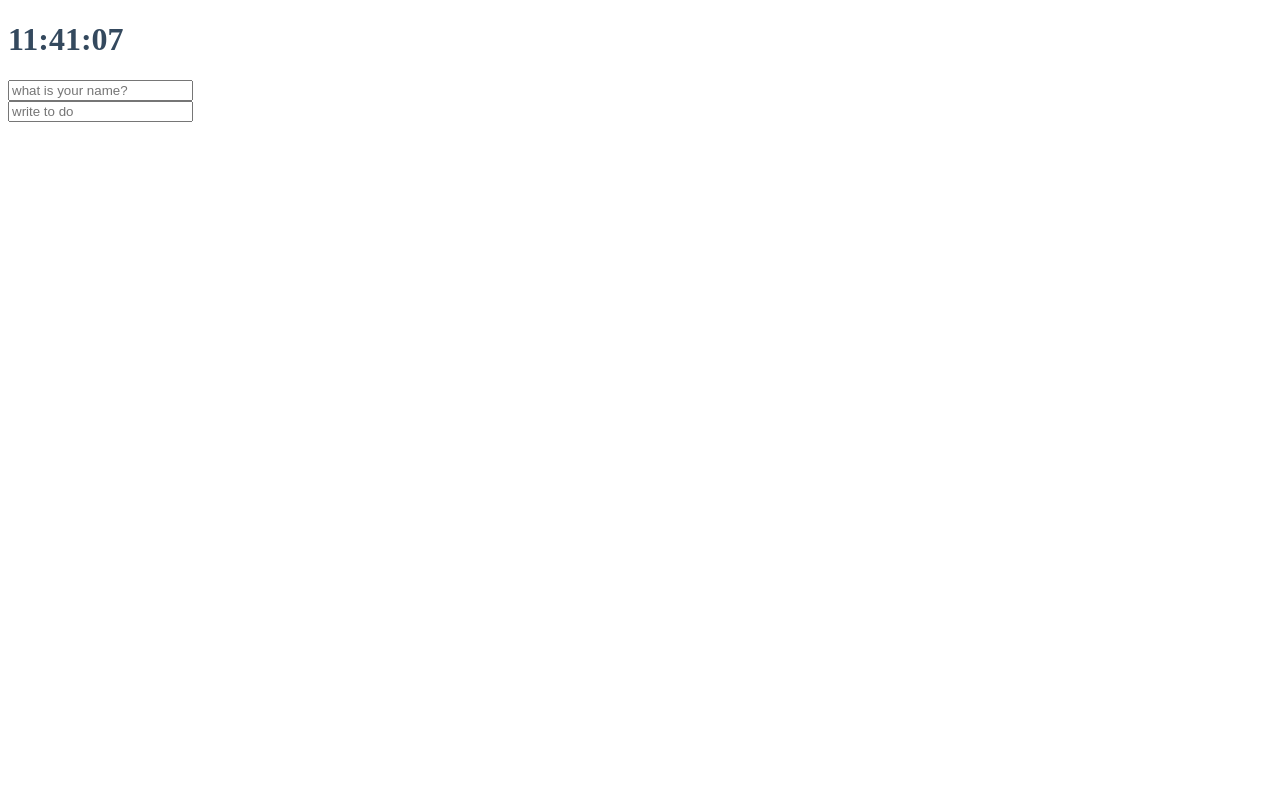
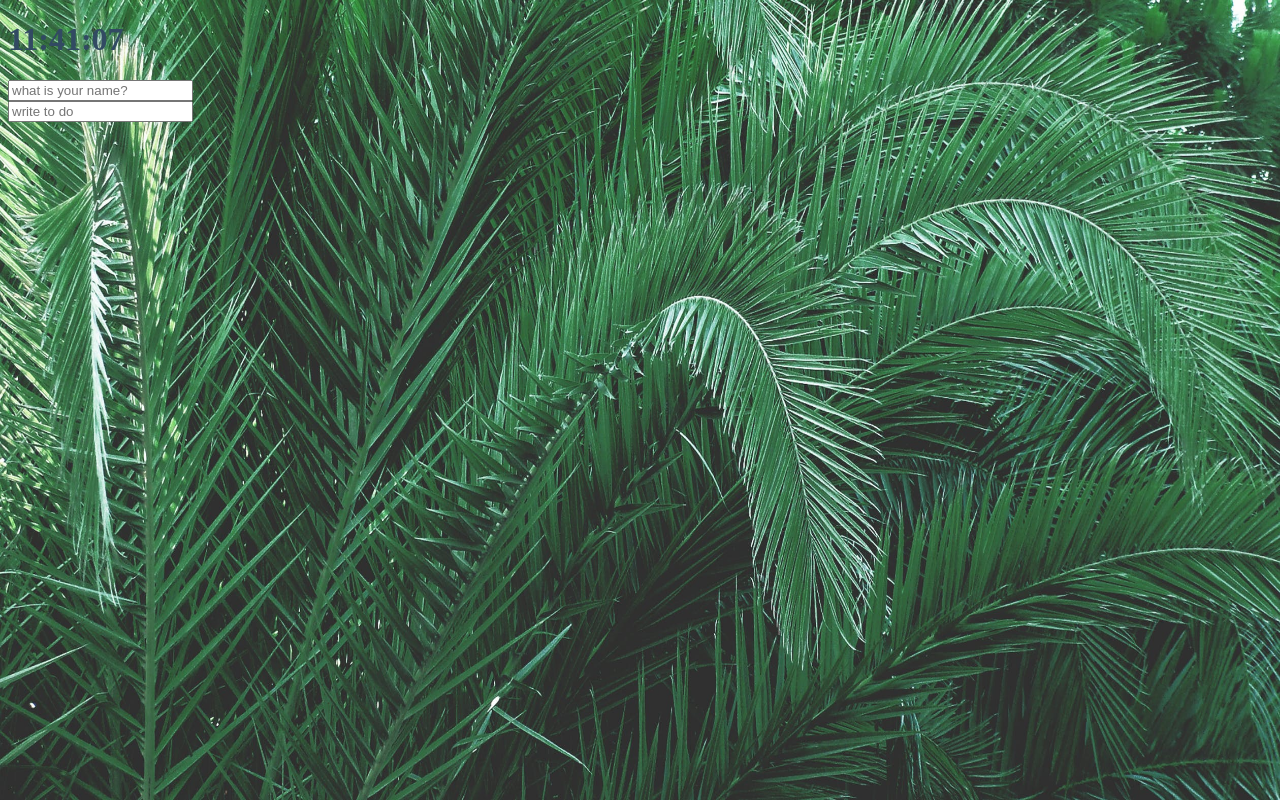
Before and after one commit to datoybi/momonton, a plain HTML site: page index.html in a window 1280 px wide. Drawn offline with Linux system fonts and the light colour scheme.

Commit message:
Image Background.

```diff
--- /dev/null
+++ b/bg.js
@@ -0,0 +1,28 @@
+const body = document.querySelector("body");
+
+const IMG_NUMBER = 5;
+
+function handleImgLoad() {
+    console.log("finish loading");
+}
+
+
+function painImage(imgNumber) {
+    const image = new Image();
+    image.src = `Images/${imgNumber + 1}.jpeg`;
+    image.classList.add("bgImage");
+    body.prepend(image);
+}
+
+function genRandom() {
+    const number = Math.floor(Math.random() * IMG_NUMBER);
+    return number;
+}
+
+function init() {
+    const randomNumber = genRandom();
+    painImage(randomNumber);
+
+}
+
+init();
--- a/index.css
+++ b/index.css
@@ -1,5 +1,5 @@
 body {
-    color : #34495e;
+    color : #324a63;
 }
 
 .form,
@@ -10,3 +10,22 @@ body {
 .showing {
     display: block;
 }
+
+@keyframes fadeIn {
+    from {
+        opacity: 0;
+    }
+    to {
+        opacity: 1;
+    }
+}
+
+.bgImage {
+    position: absolute;
+    top: 0;
+    left: 0;
+    width: 100%;
+    height: 100%;
+    z-index: -1;
+    animation: fadeIn .5s linear;
+}
--- a/index.html
+++ b/index.html
@@ -21,5 +21,6 @@
         <script src="clock.js"></script>
         <script src="greeting.js"></script>
         <script src="todo.js"></script>
+        <script src="bg.js"></script>
     </body>
 </html>
```
Also changed, not shown: Images/1.jpeg (added), Images/2.jpeg (added), Images/3.jpeg (added), Images/4.jpeg (added), Images/5.jpeg (added).
